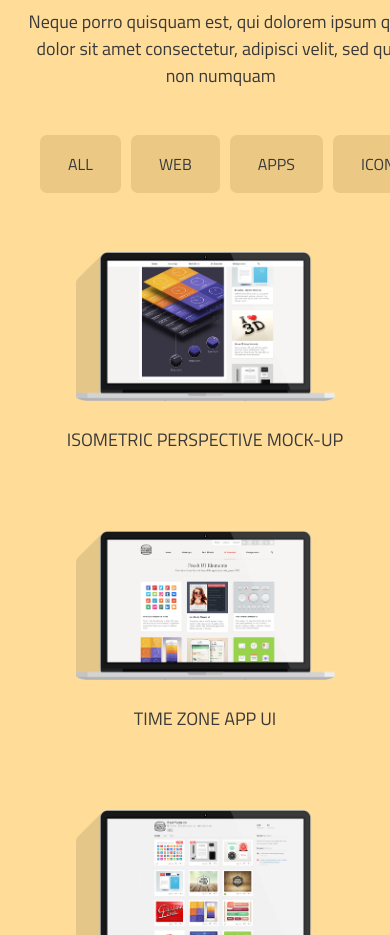
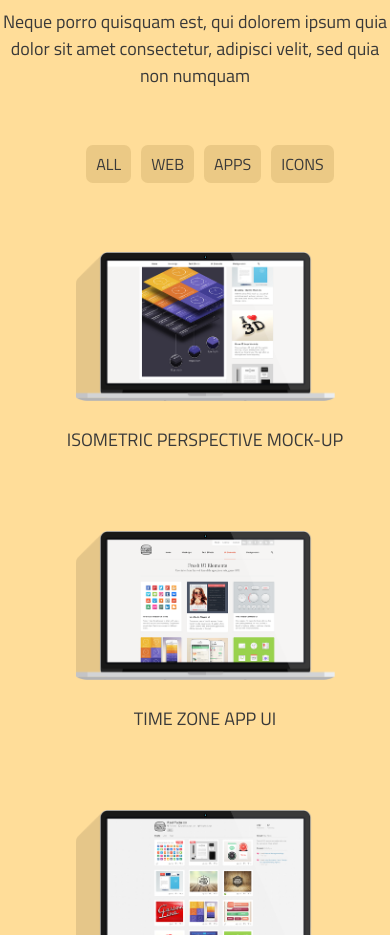
Before and after one commit to drdethbsd/drdethbsd.github.io, a plain HTML site: page index.html in a window 390 px wide. Shown: the part 7320-8255 px from the top of the page. Drawn offline with Linux system fonts and the light colour scheme.

Commit message:
sdfasd sdfas

```diff
--- a/css/style.css
+++ b/css/style.css
@@ -110,7 +110,14 @@ body{
     #resp-menu:checked ~ ul {
         right: 0;
     }
-}
+    .portfolio nav li a {
+        padding: 7px 10px;
+    }
+    .portfolio nav li a:hover {
+        padding: 7px 10px;
+    }
+    }
+
 
 .inline-flex li a:hover {
     background-color: #643a79;
```
